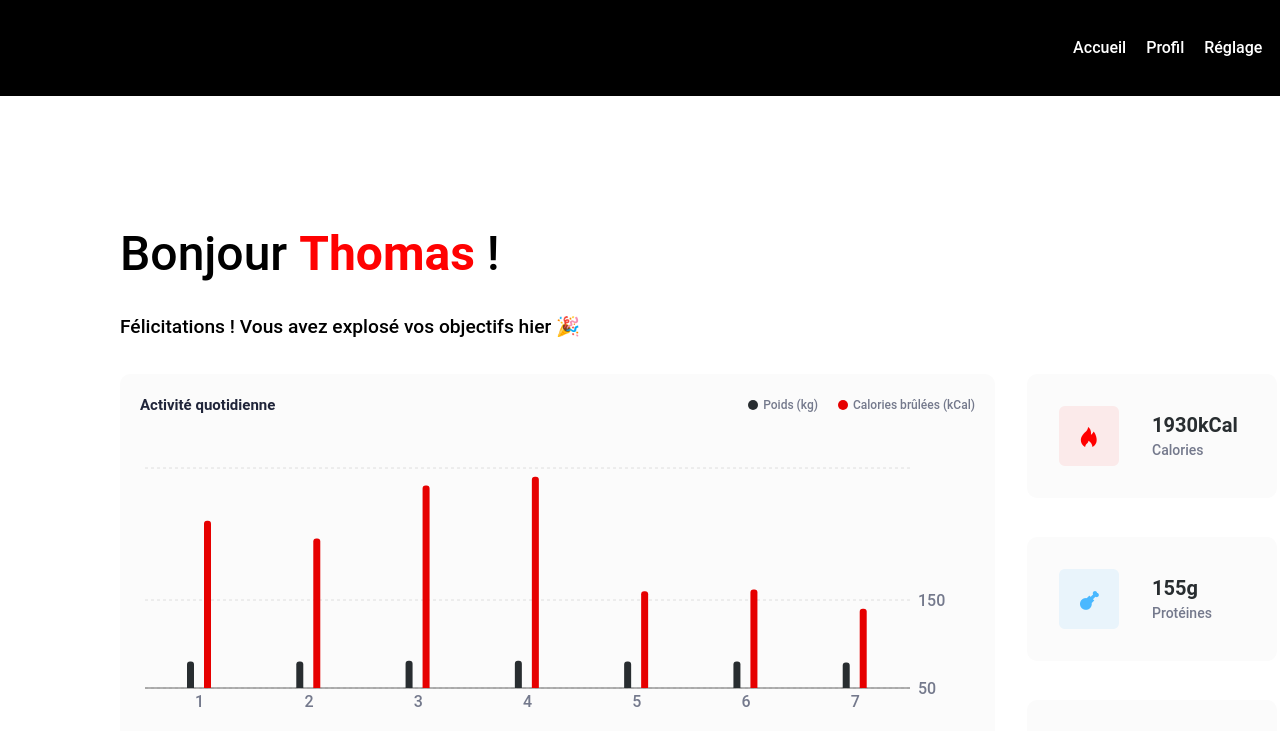
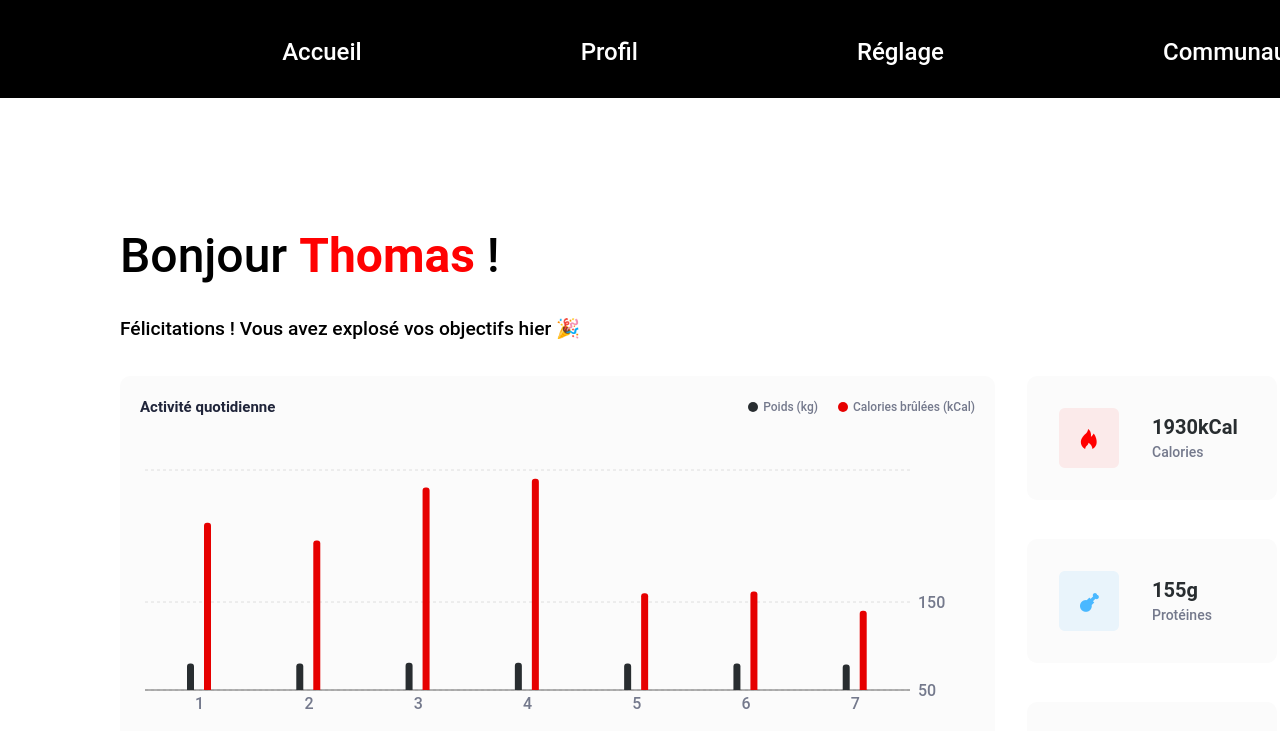
Before and after one commit to Ma-Eum/SportSee, a React (Vite) app in the folder frontend/: page /profile/1 in a window 1280 px wide. Shown: the top 731 px of the page. Built offline with nearby package versions, Linux system fonts and the light colour scheme.

Commit message:
Ajustement du header pour correspondre à la maquette

```diff
--- a/frontend/src/styles/layout/_header.scss
+++ b/frontend/src/styles/layout/_header.scss
@@ -9,15 +9,19 @@
     align-items: center;
     background-color: $black;
     color: $white;
-    padding: 20px;
+    padding:18px 91px 12px 28px;
 
     .logo {
-        height: 50px; // ✅ Ajuste la taille du logo
+        height: 61px; // ✅ Ajuste la taille du logo
     }
 
     ul {
         list-style: none;
         display: flex;
-        gap: 20px;
+        gap: 219px;
+        li{
+            font-size: 24px;
+            font-weight: medium;
+        }
     }
 }
```
